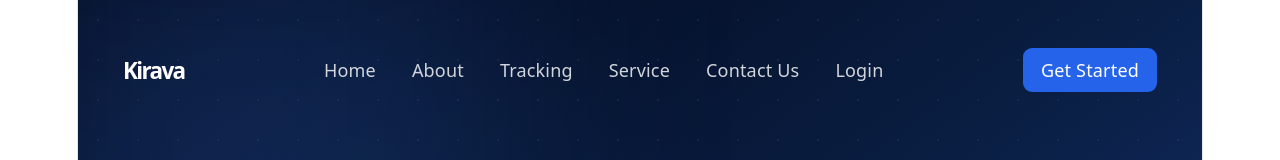
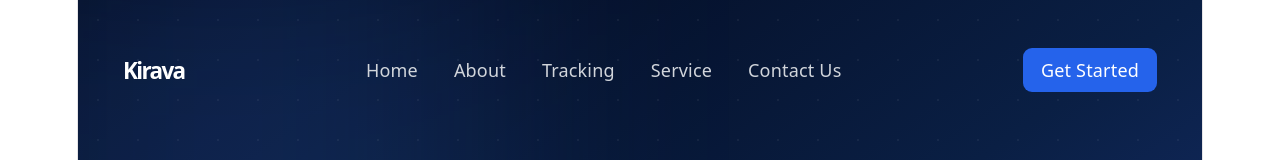
Before and after one commit to mochamadfahmifadillah/kirava-logistics, a React (Vite) app: page / in a window 1280 px wide. Shown: the top 160 px of the page. Built offline with nearby package versions, Linux system fonts and the light colour scheme.

Commit message:
Menghapus Login

```diff
--- a/src/components/layout/Navbar.jsx
+++ b/src/components/layout/Navbar.jsx
@@ -11,7 +11,6 @@ export default function Navbar() {
         <Link to="/tracking">Tracking</Link>
         <Link to="/service">Service</Link>
         <Link to="/contact">Contact Us</Link>
-        <Link to="/contact">Login</Link>
       </div>
 
       <button className="bg-blue-600 px-4 py-2 rounded-lg text-white">
```
